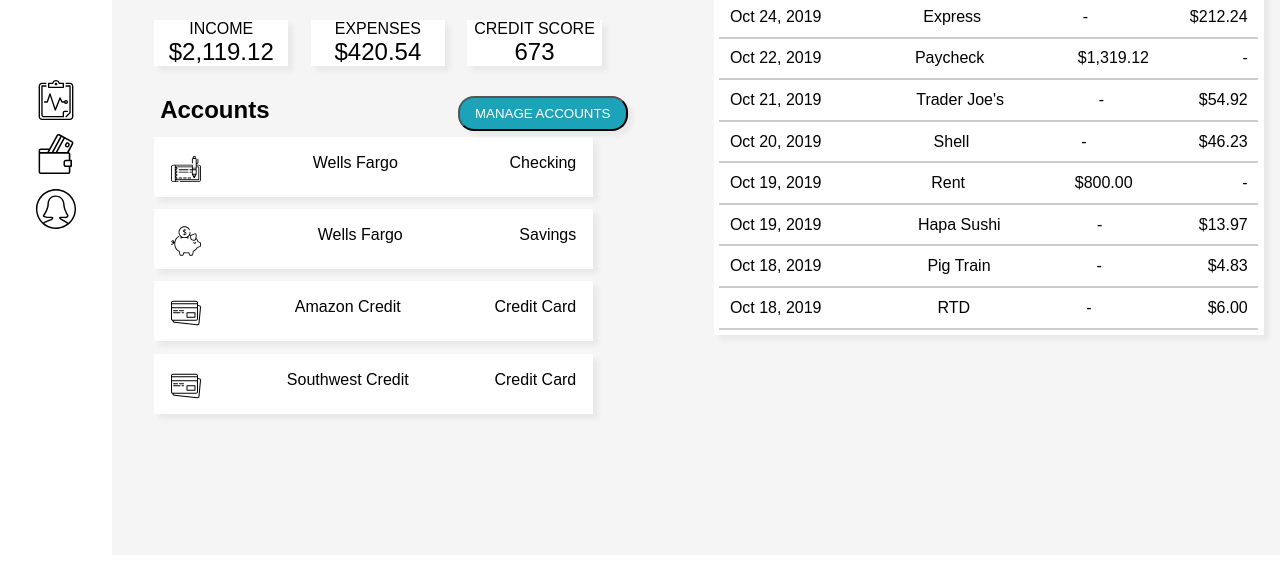
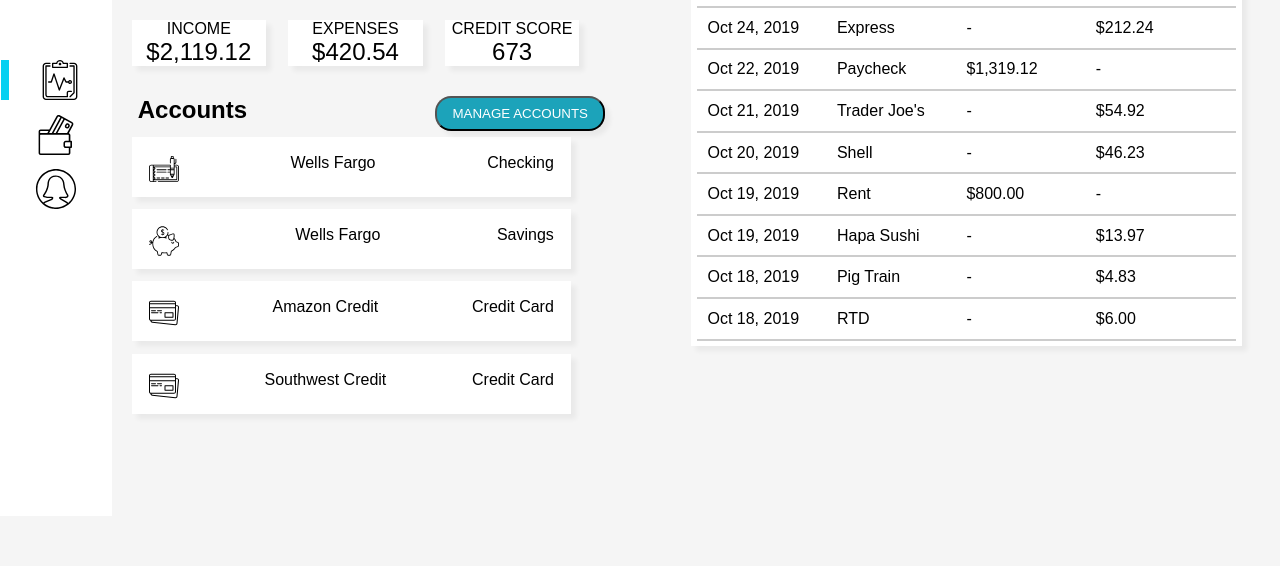
Before and after one commit to MandyAlford/balancing-act, a plain HTML site: page index.html in a window 1280 px wide. Shown: the part 234-800 px from the top of the page. Drawn offline with Linux system fonts and the light colour scheme; a web font is replaced by a local one.

Commit message:
Tweak CSS

```diff
--- a/index.html
+++ b/index.html
@@ -10,7 +10,7 @@
     <main>
       <nav>
         <img class="logo"src="assets/Balancing Act/elephant.svg"</img>
-        <img class="navigation" id="nav-dashboard" src="assets/Balancing Act/dashboard.svg"</img>
+        <img class="navigation active" id="nav-dashboard" src="assets/Balancing Act/dashboard.svg"</img>
         <img class="navigation" id="nav-transactions" src="assets/Balancing Act/transactions.svg"</img>
         <img class="navigation" id="nav-assets" src="assets/Balancing Act/profile.svg"</img>
       </nav>
--- a/styles.css
+++ b/styles.css
@@ -24,6 +24,7 @@ nav {
   flex-direction: column;
   justify-content: center;
   min-height: 750px;
+  position: fixed;
   width: 7em;
 }
 
@@ -42,12 +43,14 @@ img {
   height: 80px;
   justify-content: flex-start;
   margin-left: 12px;
+  margin-top: 10%;
   position: absolute;
   top: 0;
 }
 
 #left{
   width:47%;
+  margin-left: 7%;
 }
 
 #right {
@@ -155,6 +158,7 @@ img {
   background-color: #F5F5F5;
   display: flex;
   flex-direction: column;
+  margin-top: 1%;
   min-height: 750px;
   padding-bottom: 1%;
   padding-top: 6%;
@@ -221,7 +225,16 @@ img {
 }
 
 .payee {
-  text-align: justify;
+  width: 25%;
+}
+.date{
+    width: 25%;
+}
+.inflow{
+    width: 25%;
+}
+.outflow{
+    width: 25%;
 }
 
 .new-transaction{
@@ -230,7 +243,7 @@ img {
   display: flex;
   flex-direction: column;
   margin-left: 5%;
-  margin-top: 6%;
+  margin-top: 18%;
   min-height: 750px;
   padding-left: 5%;
 }
```
